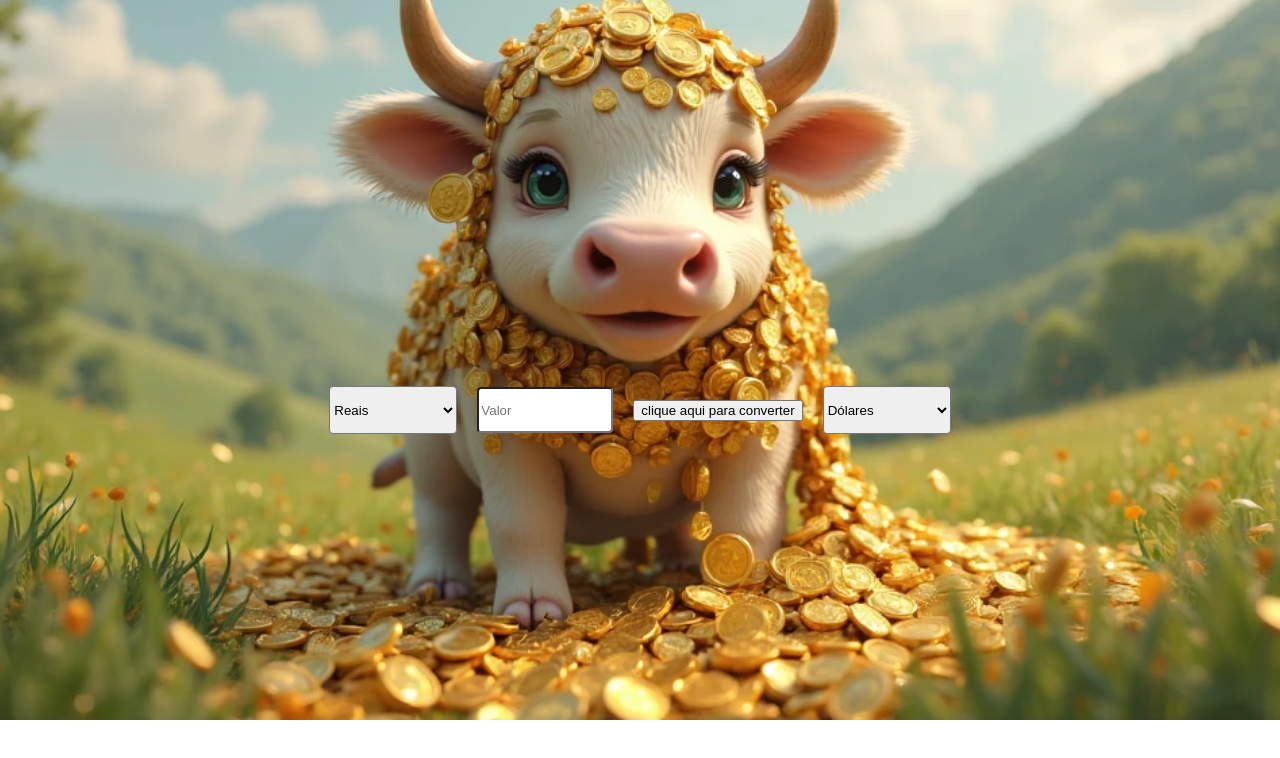
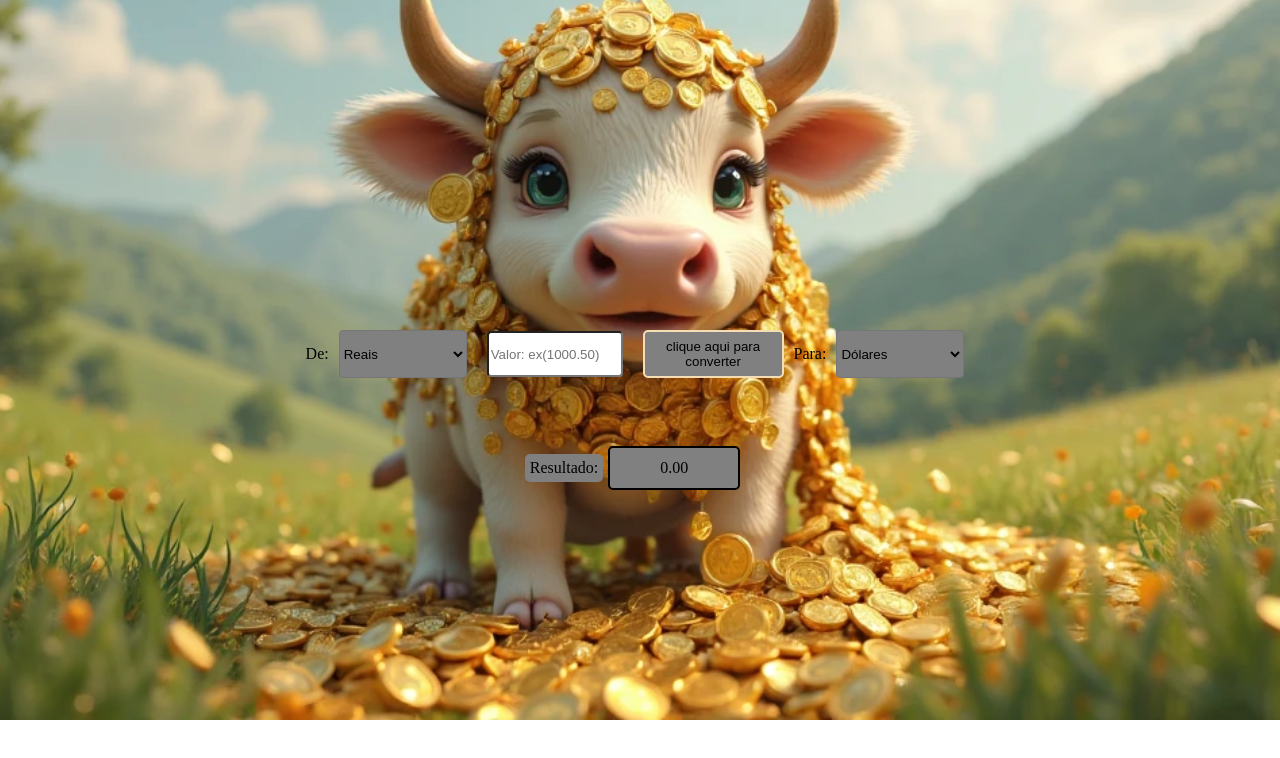
Before and after one commit to Carloslgp/Conversor-de-moedas-Mooverter, a plain HTML site: page index.html in a window 1280 px wide. Shown: the part 80-838 px from the top of the page. After the commit the page ends 800 px from the top, so only its background shows below. Drawn offline with Linux system fonts and the light colour scheme.

Commit message:
Adicionando resultados e alterando estilos

```diff
--- a/assets/css/styles.css
+++ b/assets/css/styles.css
@@ -14,11 +14,10 @@ body{
     margin-left: 5vw;
 }
 .conversor{
-    height: 90vh;
     display: flex;
     align-items: center;
     justify-content: center;
-    margin: 50px;
+    margin-top: 40vh;
 }
 
 .select_moeada{
@@ -26,6 +25,7 @@ body{
     height: 6vh;
     border-radius: 4px;
     margin: 0px 10px;
+    background-color:gray;
 }
 .input_valor{
     height: 5vh;
@@ -35,4 +35,43 @@ body{
 }
 .botao_conversor{
     margin: 10px;
+    height: 6vh;
+    width: 11vw;
+    background-color: gray;
+    border-radius: 5px;
+    border: none;
+    border: 2px solid wheat;
 }
+.div_resultado{
+    width: 100vw;
+    display: flex;
+    align-items: center;
+    justify-content: center;
+    height: 20vh;
+}
+.paragrafo_resultado{
+    background-color: gray;
+    width: 10vw;
+    height: 5vh;
+    text-align: center;
+    display: flex;
+    align-items: center;
+    justify-content: center;
+    margin: 0;
+    margin-top: 5px;
+    border-radius: 5px;
+    border: 2px solid;
+    margin: 5px;
+}
+.paragrafo_texto_resultado{
+    margin: 0;
+    background-color: gray;
+    padding: 5px;
+    border-radius: 5px;
+}
+.div_resultado_interna{
+    display: flex;
+    align-items: center;
+    justify-content: center;
+    margin-right: 10px;
+}
--- a/assets/js/script.js
+++ b/assets/js/script.js
@@ -1,13 +1,16 @@
 function converter() {
     const audio = new Audio('assets/sound/moosound.mp3')
     audio.play()
+    let paragrafoResultado = document.querySelector("#resultado_texto")
     let moedaBase = document.querySelector("#select_base").value
     let converterParaMoeda = document.querySelector("#select_converter_para").value
     let valorBase = document.querySelector("#inputValorBase").value
     fetch(`https://api.frankfurter.dev/v1/latest?base=${moedaBase}&symbols=${converterParaMoeda}`)
     .then((resp) => resp.json())
     .then((data) => {
-        const quantiaConvertida = (valorBase * data.rates[converterParaMoeda]).toFixed(2);
-        console.log(`${valorBase} ${moedaBase} = ${quantiaConvertida} ${converterParaMoeda}`);
+        const quantiaConvertida = (valorBase * data.rates[converterParaMoeda]).toFixed(2)
+        paragrafoResultado.textContent = quantiaConvertida;
+        document.querySelector(".paragrafo_resultado_moeda").textContent = converterParaMoeda;
     });
+
 }
--- a/index.html
+++ b/index.html
@@ -12,23 +12,30 @@
     </header>
 
     <div class="conversor">
+        <p>De:</p>
         <select class="select_moeada" name="moeda_base" id="select_base">
             <option value="BRL">Reais</option>
             <option value="EUR">Euros</option>
             <option value="USD">Dólares</option>
         </select>
 
-        <input placeholder="Valor" type="number" name="valorBase" id="inputValorBase" class="input_valor">
+        <input placeholder="Valor: ex(1000.50)" type="number" name="valorBase" id="inputValorBase" class="input_valor">
 
         <button class="botao_conversor" onclick="converter()">clique aqui para converter</button>
 
+        <p>Para:</p>
         <select class="select_moeada" name="para_esta_moeda" id="select_converter_para">
             <option value="USD">Dólares</option>
             <option value="BRL">Reais</option>
             <option value="EUR">Euros</option>
         </select>
-
-
+    </div>
+    <div class="div_resultado">
+        <div class="div_resultado_interna">
+            <p class="paragrafo_texto_resultado">Resultado:</p>
+            <p id="resultado_texto" class="paragrafo_resultado">0.00</p>
+        </div>
+        <p class="paragrafo_resultado_moeda"></p>
     </div>
 
     <script src="assets/js/script.js"></script>
```
